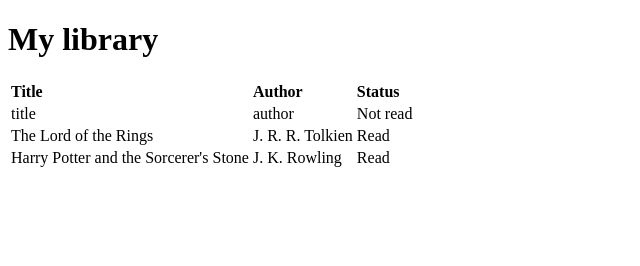
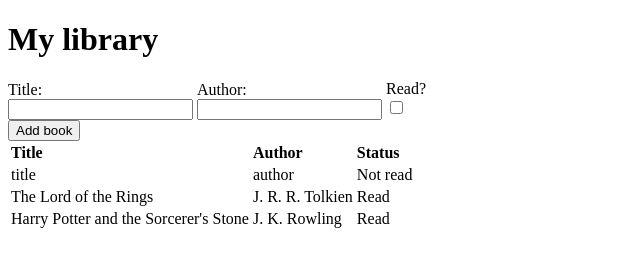
Before and after one commit to molnar-david/odin-library, a plain HTML site: page index.html in a window 1280 px wide. Shown: the whole page, without its empty margins (0-640 px from the left). Drawn offline with Linux system fonts and the light colour scheme.

Commit message:
Implement add book form

```diff
--- a/index.html
+++ b/index.html
@@ -10,6 +10,21 @@
 </head>
 <body>
     <h1>My library</h1>
+    <form action="#" method="post" id="add-book-form">
+        <div>
+            <label for="title">Title:</label>
+            <input type="text" id="title" name="title">
+        </div>
+        <div>
+            <label for="author">Author:</label>
+            <input type="text" id="author" name="author">
+        </div>
+        <div>
+            <label for="is-read">Read?</label>
+            <input type="checkbox" id="is-read" name="is-read">
+        </div>
+        <input type="submit" value="Add book" id="add-book-btn">
+    </form>
     <table id="library">
         <thead>
             <tr>
--- a/script.js
+++ b/script.js
@@ -1,5 +1,19 @@
 let myLibrary = [];
 let myLibraryTable = document.getElementById("library");
+
+document.getElementById("add-book-form").addEventListener("submit", (event) => {
+    event.preventDefault();
+    const formData = new FormData(document.getElementById("add-book-form"));
+
+    const newBook = new Book(formData.get("title"), formData.get("author"), formData.get("is-read") ? true : false);    // convert 'on' to true and null to false
+
+    // check if book already in table
+    if (myLibrary.some((element) => element.title === newBook.title && element.author === newBook.author)) {
+        alert("Book already added!");
+    } else {
+        addBookToLibrary(newBook);
+    }
+});
 
 function Book(title, author, isRead) {
     this.title = title;
@@ -8,6 +22,7 @@
 }
 
 function addBookToLibrary(book) {
+    if (book.title && book.author) {
         myLibrary.push(book);
 
         let newRow = myLibraryTable.insertRow();
@@ -18,6 +33,7 @@
         author.appendChild(document.createTextNode(book.author));
         isRead.appendChild(document.createTextNode(book.isRead ? "Read" : "Not read"));
     }
+}
 
 addBookToLibrary(new Book("title", "author", false));
 addBookToLibrary(new Book("The Lord of the Rings", "J. R. R. Tolkien", true));
--- a/styles.css
+++ b/styles.css
@@ -1,3 +1,15 @@
 #library {
     text-align: left;
 }
+
+form label {
+    display: block;
+}
+
+form div {
+    display: inline-block;
+}
+
+input[type="submit"] {
+    display: block;
+}
```
Lines whose indentation alone changed are shown as unchanged.
